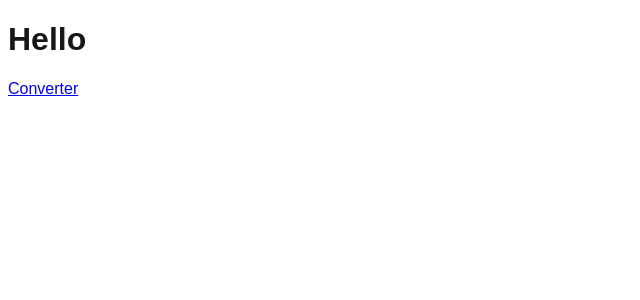
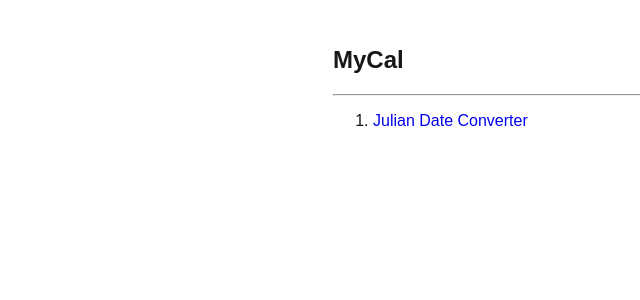
Before and after one commit to phothinmg/next-mycal, a Next.js app: page / in a window 1280 px wide. Shown: the top 300 px of the page, without its empty margins (0-640 px from the left). Built offline with nearby package versions, Linux system fonts and the light colour scheme.

Commit message:
modified:   app/globals.css

```diff
--- a/app/globals.css
+++ b/app/globals.css
@@ -15,5 +15,4 @@ body {
   color: var(--foreground);
   background: var(--background);
   font-family: Arial, Helvetica, sans-serif;
-
 }
--- /dev/null
+++ b/app/home.module.css
@@ -0,0 +1,10 @@
+.hmdev {
+  padding: 18px;
+}
+.home {
+  margin: auto;
+  width: 50%;
+}
+.lnk {
+  text-decoration: none;
+}
--- a/app/page.tsx
+++ b/app/page.tsx
@@ -1,10 +1,25 @@
 import Image from "next/image";
 import Link from "next/link";
+import styles from "./home.module.css";
 export default function Home() {
   return (
-    <div>
-      <h1>Hello</h1>
-      <Link href={"/julian_date_converter"}>Converter</Link>
-    </div>
+    <section className={styles.hmdev}>
+      <div className={styles.home}>
+        <h1>MyCal</h1>
+        <hr />
+        <ol>
+          <li>
+            {" "}
+            <Link
+              href={"/julian_date_converter"}
+              target="_blank"
+              className={styles.lnk}
+            >
+              Julian Date Converter
+            </Link>
+          </li>
+        </ol>
+      </div>
+    </section>
   );
 }
```
